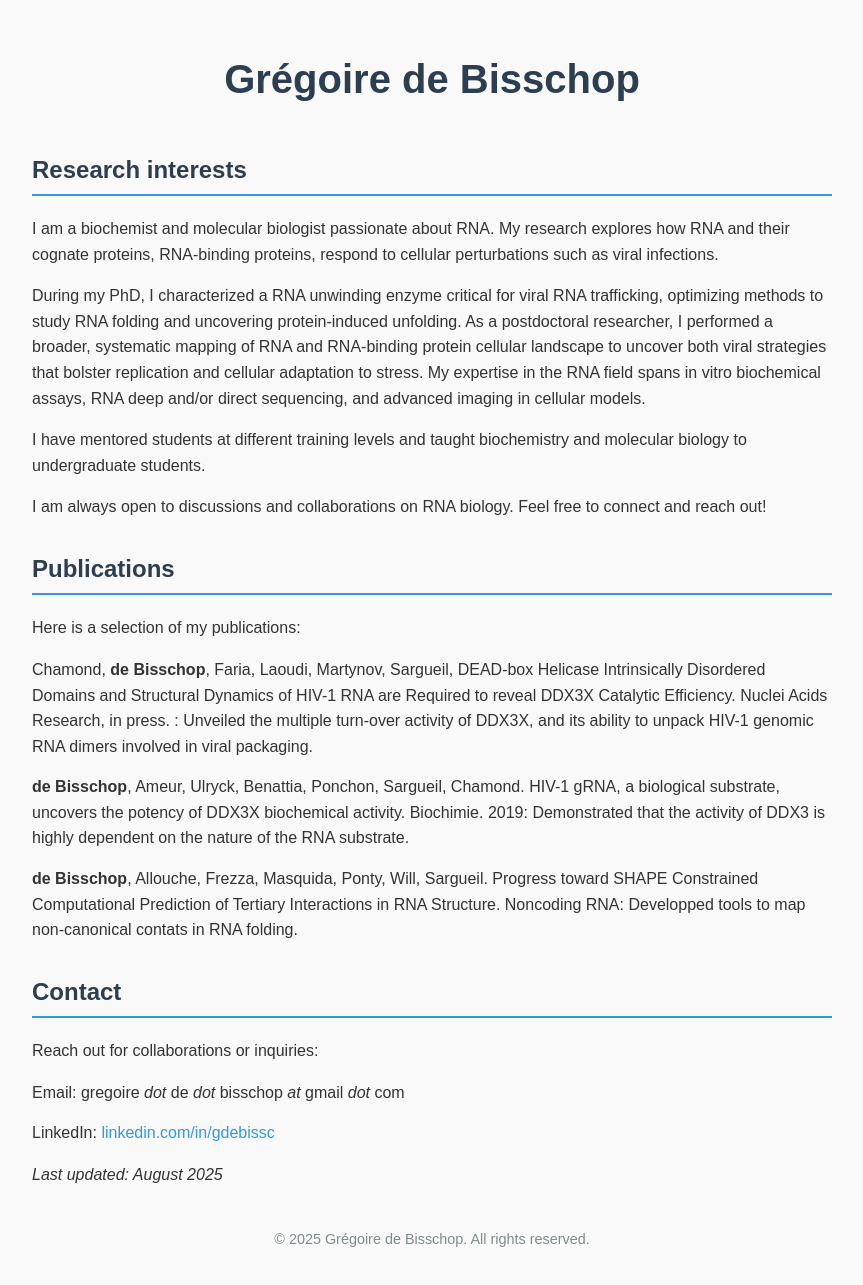
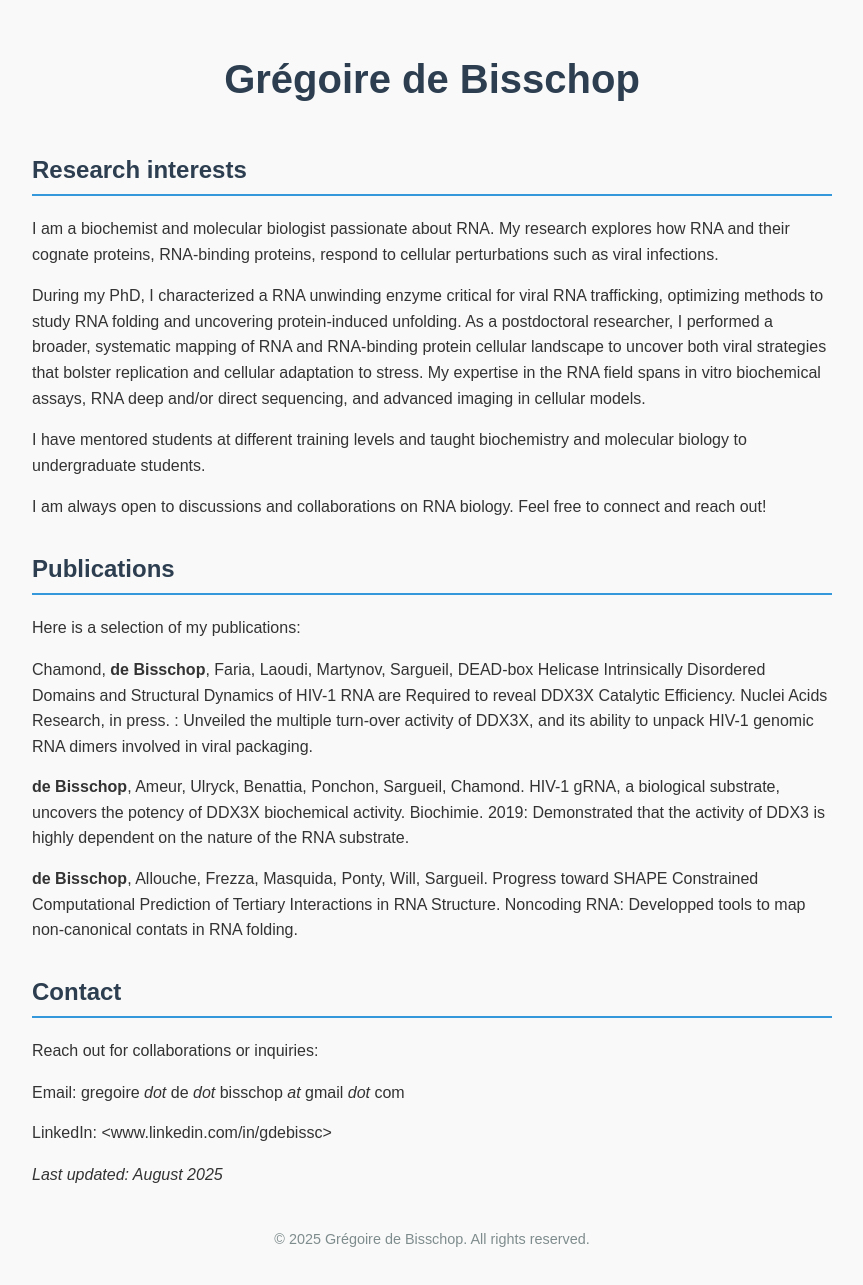
Before and after one commit to gdebissc/gdebissc.github.io, a Jekyll site: the page built from index.md, in a window 1280 px wide. Shown: the whole page, without its empty margins (208-1071 px from the left). Built offline with Jekyll 4.4.1, drawn with Linux system fonts in a browser that asks for light colours; part of the change alters nothing that is shown.

Commit message:
Update index.md

```diff
--- a/index.md
+++ b/index.md
@@ -26,6 +26,6 @@ Here is a selection of my publications:
 
 Reach out for collaborations or inquiries:
 - Email: gregoire *dot* de *dot* bisschop *at* gmail *dot* com
-- LinkedIn: [linkedin.com/in/gdebissc](linkedin.com/in/gdebissc)
+- LinkedIn: <www.linkedin.com/in/gdebissc>
 
 *Last updated: August 2025*
```
